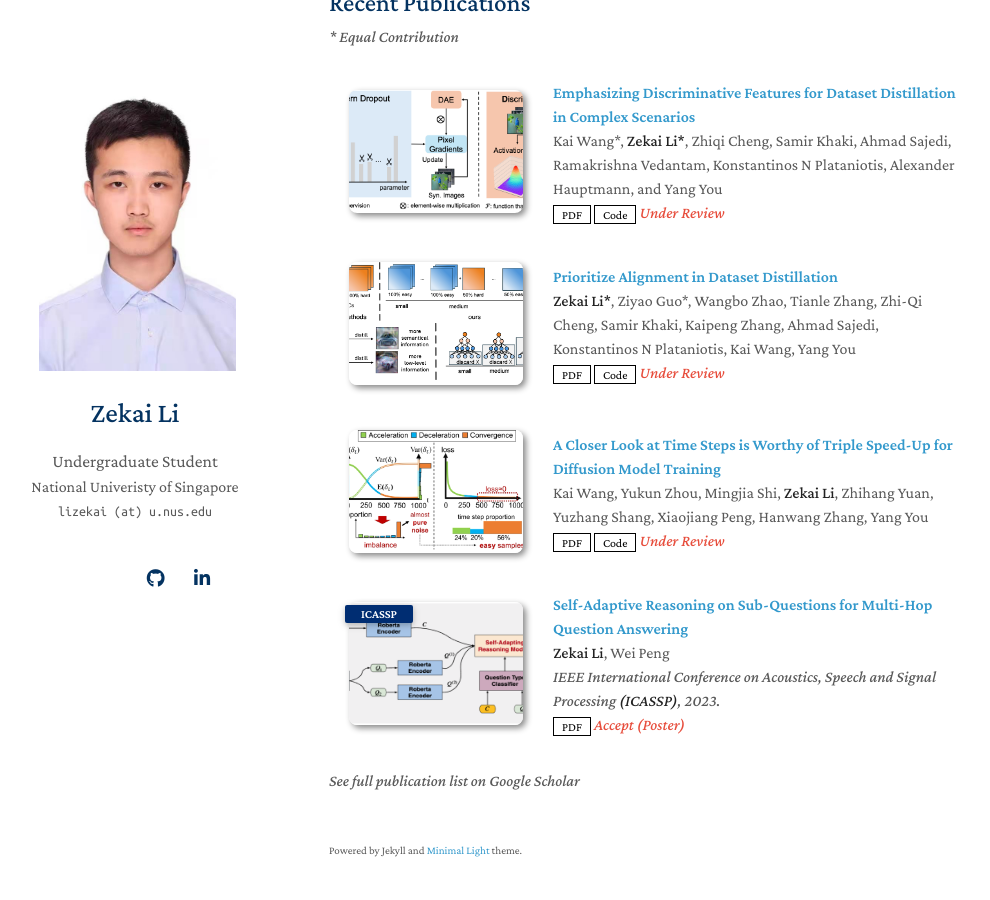
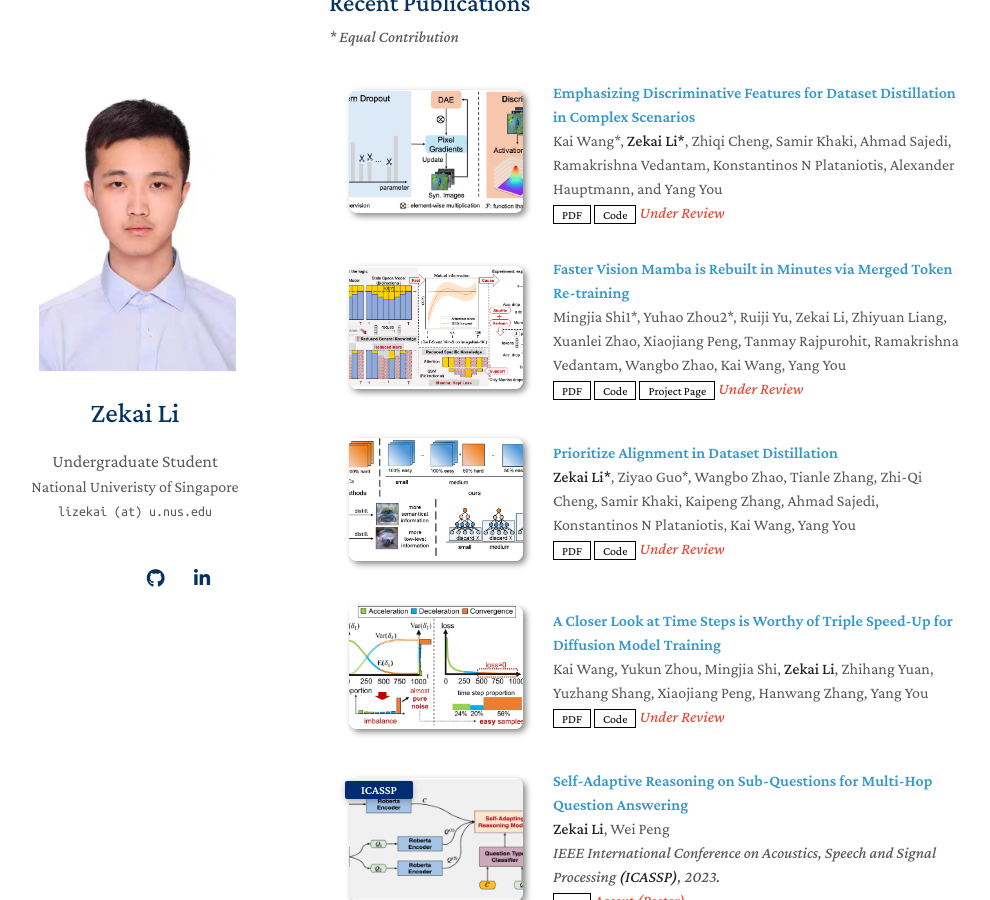
Before and after one commit to lizekai-richard/lizekai-richard.github.io, a Jekyll site: the page built from index.md, in a window 1280 px wide and 900 px high, scrolled down 852 px. Shown: the whole window, without its empty margins (141-1131 px from the left). Built offline with Jekyll 4.4.1, drawn with Linux system fonts in a browser that asks for light colours; nearby versions of some CDN libraries; a style sheet for code colours, icons or effects is not loaded; our own code applies the rules of GitHub Pages for plain Markdown files.

Commit message:
Update R-MeeTo

```diff
--- a/_data/publications.yml
+++ b/_data/publications.yml
@@ -7,6 +7,16 @@ main:
     image: ./assets/img/EDF.png
     code: https://github.com/NUS-HPC-AI-Lab/EDF
     # page: https://datadistillation.github.io/D2M/
+    notes: Under Review
+
+  - title: "Faster Vision Mamba is Rebuilt in Minutes via Merged Token Re-training"
+    authors: Mingjia Shi1*, Yuhao Zhou2*, Ruiji Yu, Zekai Li, Zhiyuan Liang, Xuanlei Zhao, Xiaojiang Peng, Tanmay Rajpurohit, Ramakrishna Vedantam, Wangbo Zhao, Kai Wang, Yang You
+    #    conference_short: ECCV
+    #    conference: European Conference on Computer Vision <strong>(ECCV)</strong>, 2024.
+    pdf: https://arxiv.org/pdf/2412.12496
+    image: ./assets/img/R-Meeto.png
+    code: https://github.com/NUS-HPC-AI-Lab/R-MeeTo
+    page: https://bdemo.github.io/R-MeeTo/
     notes: Under Review
 
   - title: "Prioritize Alignment in Dataset Distillation"
```
Also changed, not shown: assets/img/R-Meeto.png (added), 1 other file.
